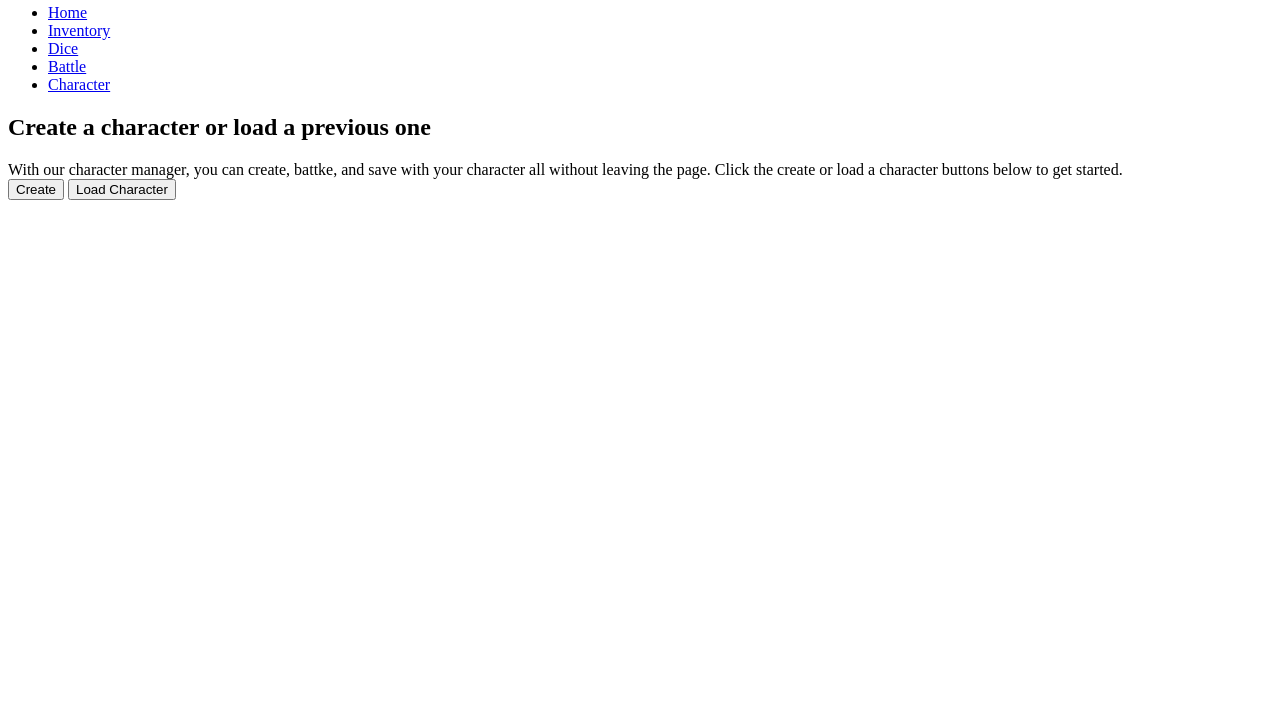
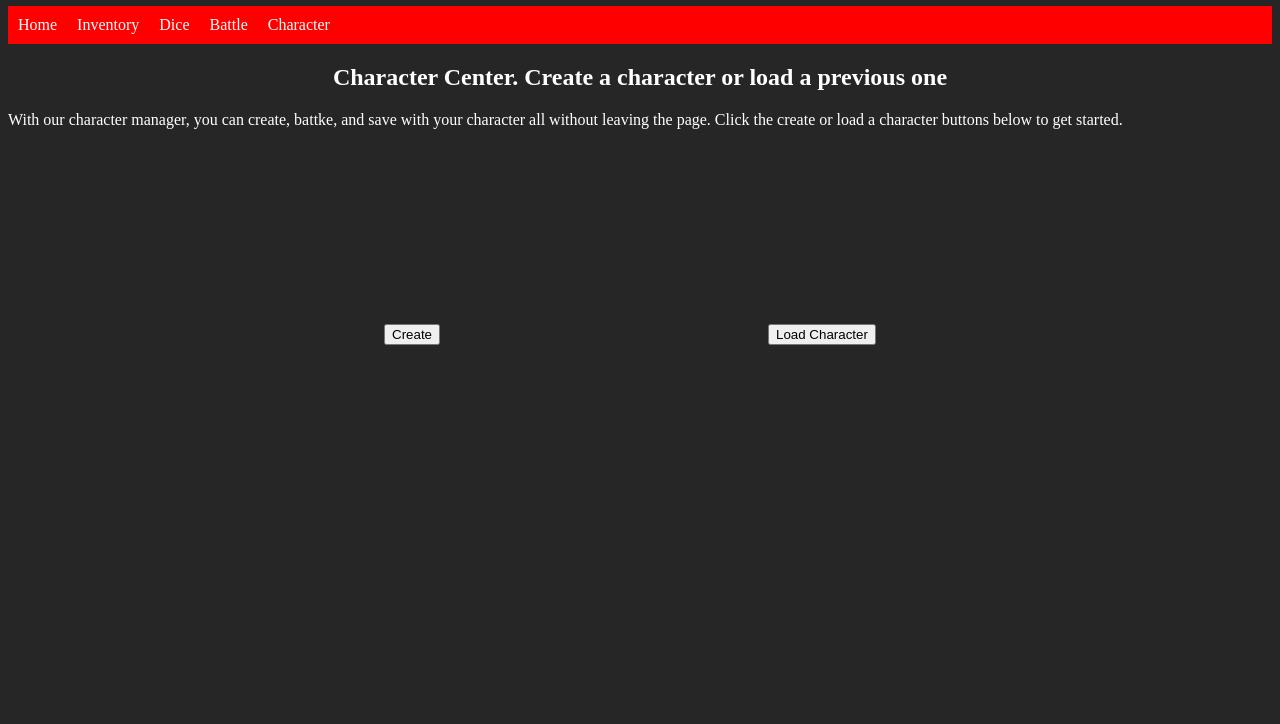
Before and after one commit to TheDragonSorcerer/D-D-Sorcery, a plain HTML site: page Character/character.html in a window 1280 px wide. Shown: the part 76-800 px from the top of the page. Drawn offline with Linux system fonts and the light colour scheme.

Commit message:
Initial commit

```diff
--- a/Character/character.css
+++ b/Character/character.css
@@ -0,0 +1,16 @@
+#createChar {
+  position: absolute;
+  top: 50%;
+  left: 30%;
+}
+
+#loadChar {
+  position: absolute;
+  top: 50%;
+  left: 60%;
+}
+
+
+#heading {
+  text-align: center;
+}
--- a/Character/character.html
+++ b/Character/character.html
@@ -5,6 +5,7 @@
     <meta name="viewport" content="width=device-width">
     <title>D&D Sorcery</title>
     <link href="character.css" rel="stylesheet" type="text/css" />
+    <link href="/index.css" rel="stylesheet" type="text/css" />
     <link rel="icon" href="favicon.png">
   </head>
   <body>
@@ -17,7 +18,7 @@
       <li><a href="Character/character.html">Character</a></li>
       <!-- Add more stuff here in the format above for more webpage options-->
     </ul>
-    <h2>Create a character or load a previous one</h2>
+    <h2 id="heading" >Character Center. Create a character or load a previous one</h2>
     <div>With our character manager, you can create, battke, and save with your character all without leaving the page. Click the create or load a character buttons below to get started.</div>
     <button id="createChar">Create</button>
     <button id="loadChar">Load Character</button>
```
Also changed, not shown: index.html (+1 -0 lines).
